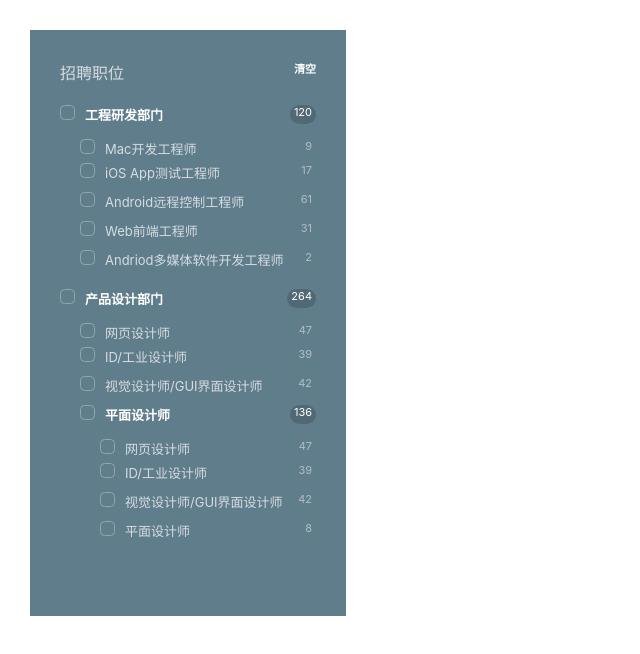
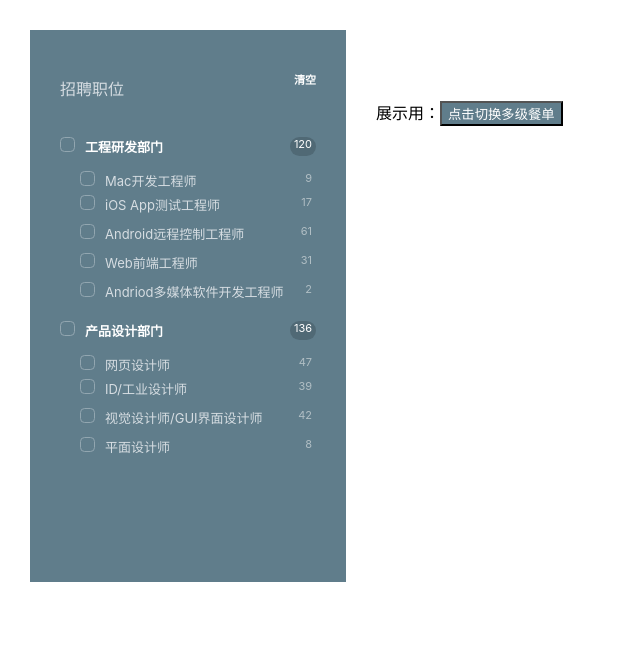
Before and after one commit to dylan-shao/react-nested-menu-demo, a React (Create React App) app: page / in a window 1280 px wide. Shown: the top 654 px of the page, without its empty margins (0-640 px from the left). Built offline with nearby package versions, Linux system fonts and the light colour scheme.

Commit message:
add multi level mock data and button to toggle between

```diff
--- a/src/components/SideMenu/NestedMenuList/NestedMenuItem/style.css
+++ b/src/components/SideMenu/NestedMenuList/NestedMenuItem/style.css
@@ -60,6 +60,10 @@
   color: white;
   font-weight: bold;
 }
+.container.parentafter {
+  color: white;
+  font-weight: bold;
+}
 .NestedMenuItem-amount {
   font-size: 11px;
   padding: 0 4px;
--- a/src/components/SideMenu/index.js
+++ b/src/components/SideMenu/index.js
@@ -1,6 +1,7 @@
 import React, { Component } from 'react';
 import NestedMenuList from './NestedMenuList';
 import mockData from './mockData.json';
+import mockDataMultiLevel from './mockDataMultiLevel.json';
 import './style.css';
 
 class SideMenu extends Component {
@@ -8,27 +9,42 @@ class SideMenu extends Component {
     super();
     this.state = {
       checkStatus: false,
+      multiLevel: false, // for demo
     };
   }
 
   handleClick = () => {
     this.setState({ checkStatus: false });
   };
+
+  toggleMultiLevel = () => {
+    this.setState({ multiLevel: !this.state.multiLevel });
+  };
   render() {
+    const { checkStatus, multiLevel } = this.state;
+    const data = multiLevel ? mockDataMultiLevel : mockData;
+    const btnText = multiLevel ? '点击切换双级餐单' : '点击切换多级餐单';
+
     return (
+      <div className="SideMenu-container">
         <div className="SideMenu">
           <div className="SideMenu-header">
-          <div className="name">招聘职位</div>
-          <div className="btn btn-clear" onClick={this.handleClick}>
+            <p className="name">招聘职位</p>
+            <p className="btn btn-clear" onClick={this.handleClick}>
               清空
-          </div>
+            </p>
           </div>
           <div className="SideMenu-menu">
             <ul className="NestedMenuList">
-            {mockData.map(item => {
-              return <NestedMenuList data={item} key={item.id} parentChecked={this.state.checkStatus} />;
+              {data.map(item => {
+                return <NestedMenuList data={item} key={item.id} parentChecked={checkStatus} />;
               })}
             </ul>
+          </div>
+        </div>
+        <div className="demo">
+          展示用：
+          <button onClick={this.toggleMultiLevel}>{btnText}</button>
         </div>
       </div>
     );
--- a/src/components/SideMenu/mockData.json
+++ b/src/components/SideMenu/mockData.json
@@ -17,16 +17,7 @@
       { "name": "网页设计师", "amount": 47, "id": 21 },
       { "name": "ID/工业设计师", "amount": 39, "id": 22 },
       { "name": "视觉设计师/GUI界面设计师", "amount": 42, "id": 23 },
-      {
-        "name": "平面设计师",
-        "id": 24,
-        "positions": [
-          { "name": "网页设计师", "amount": 47, "id": 241 },
-          { "name": "ID/工业设计师", "amount": 39, "id": 242 },
-          { "name": "视觉设计师/GUI界面设计师", "amount": 42, "id": 243 },
-          { "name": "平面设计师", "amount": 8, "id": 244 }
-        ]
-      }
+      { "name": "平面设计师", "amount": 8, "id": 24 }
     ]
   }
 ]
--- /dev/null
+++ b/src/components/SideMenu/mockDataMultiLevel.json
@@ -0,0 +1,41 @@
+[
+  {
+    "name": "工程研发部门",
+    "id": 1,
+    "positions": [
+      { "name": "Mac开发工程师", "amount": 9, "id": 11 },
+      { "name": "iOS App测试工程师", "amount": 17, "id": 12 },
+      { "name": "Android远程控制工程师", "amount": 61, "id": 13 },
+      { "name": "Web前端工程师", "amount": 31, "id": 14 },
+      { "name": "Andriod多媒体软件开发工程师", "amount": 2, "id": 15 }
+    ]
+  },
+  {
+    "name": "产品设计部门",
+    "id": 2,
+    "positions": [
+      { "name": "网页设计师", "amount": 47, "id": 21 },
+      { "name": "ID/工业设计师", "amount": 39, "id": 22 },
+      { "name": "视觉设计师/GUI界面设计师", "amount": 42, "id": 23 },
+      {
+        "name": "子部门",
+        "id": 24,
+        "positions": [
+          { "name": "网页设计师2", "amount": 47, "id": 241 },
+          { "name": "ID/工业设计师2", "amount": 39, "id": 242 },
+          { "name": "视觉设计师/GUI界面设计师2", "amount": 42, "id": 243 },
+          {
+            "name": "孙部门",
+            "id": 244,
+            "positions": [
+              { "name": "网页设计师3", "amount": 47, "id": 2441 },
+              { "name": "ID/工业设计师3", "amount": 39, "id": 2442 },
+              { "name": "视觉设计师/GUI界面设计师3", "amount": 42, "id": 2443 },
+              { "name": "平面设计师3", "amount": 8, "id": 2444 }
+            ]
+          }
+        ]
+      }
+    ]
+  }
+]
--- a/src/components/SideMenu/style.css
+++ b/src/components/SideMenu/style.css
@@ -1,3 +1,7 @@
+.SideMenu-container {
+  display: flex;
+}
+
 .SideMenu {
   min-height: 90%;
   width: 20vw;
@@ -17,3 +21,12 @@
   color: white;
   font-weight: bold;
 }
+
+.demo {
+  padding: 100px 0;
+}
+
+button {
+  background-color: rgb(96, 125, 139);
+  color: white;
+}
```
Lines whose indentation alone changed are shown as unchanged.
